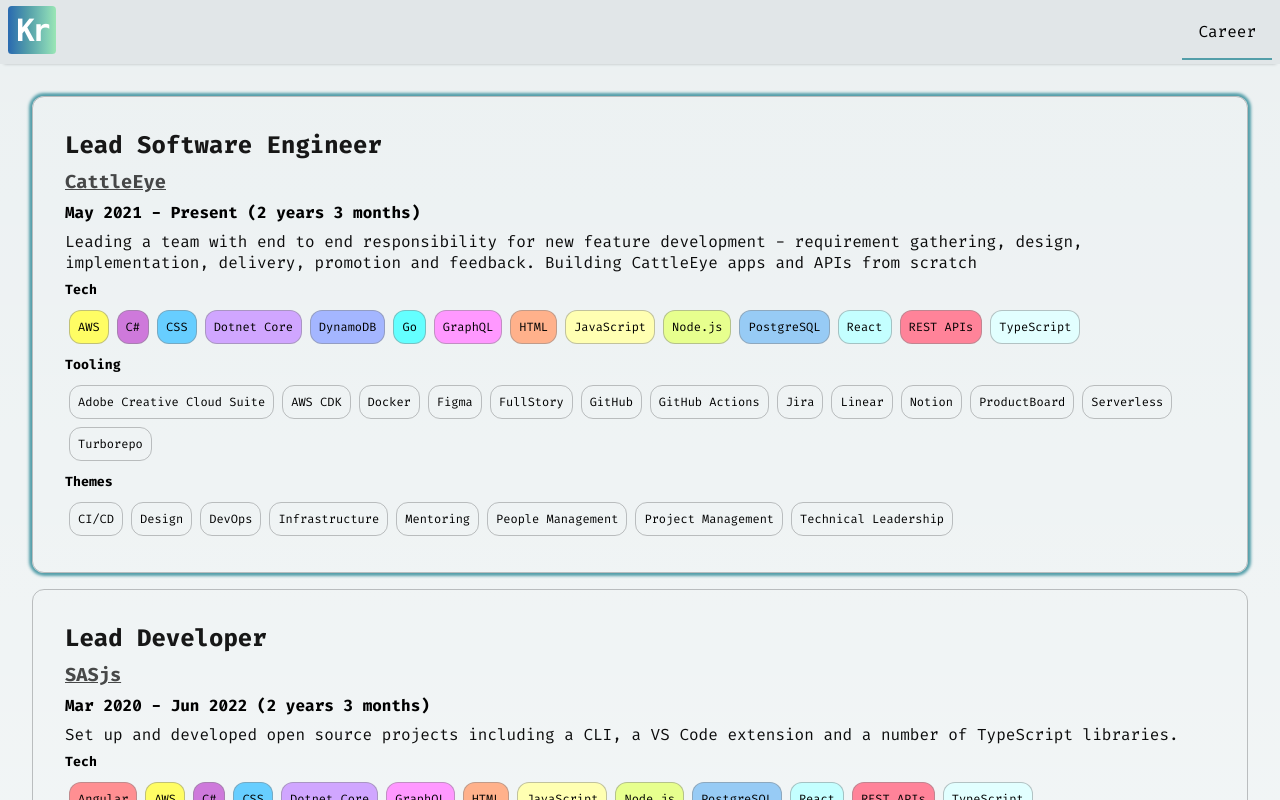
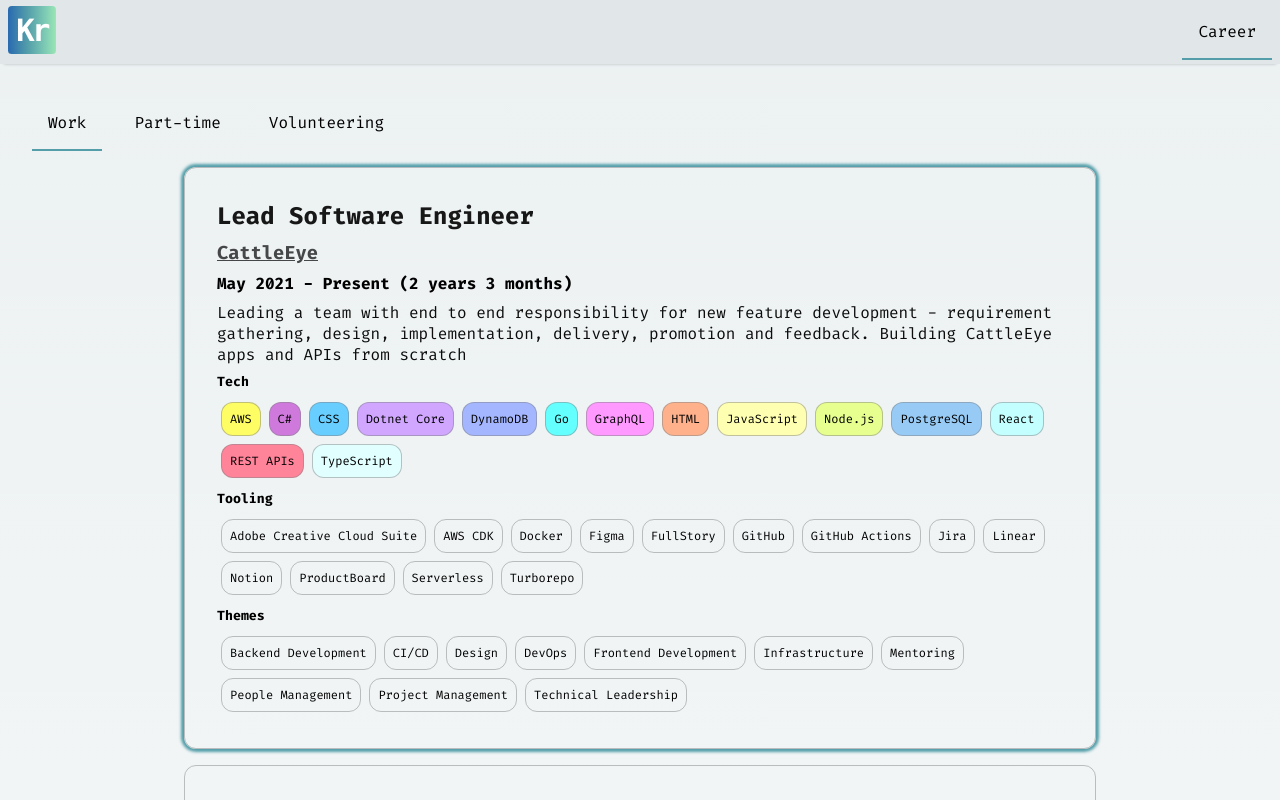
Before and after one commit to krishna-acondy/krishna-acondy.github.io, a Next.js app: page /career in a window 1280 px wide. Shown: the top 800 px of the page. Built offline with nearby package versions, Linux system fonts and the light colour scheme.

Commit message:
fix(career): split roles into work, part-time and voluntary

```diff
--- a/src/app/career/RoleCard.tsx
+++ b/src/app/career/RoleCard.tsx
@@ -38,6 +38,8 @@ const techColorMap: Record<Technology, string> = {
   DynamoDB: '#4052d5',
   MySQL: '#ffa518',
   'MS SQL': '#ba1c1b',
+  Firebase: '#ffcb31',
+  Gatsby: '#653499',
 };
 
 const changeBrightness = (hexColor: string, magnitude: number) => {
--- a/src/app/career/data.ts
+++ b/src/app/career/data.ts
@@ -21,6 +21,8 @@ export type Technology =
   | 'MySQL'
   | 'DynamoDB'
   | 'REST APIs'
+  | 'Firebase'
+  | 'Gatsby'
   | 'E2E Testing';
 
 export type Theme =
@@ -55,6 +57,8 @@ export type Tool =
   | 'ProductBoard'
   | 'Notion'
   | 'Interwoven CMS'
+  | 'Prismic CMS'
+  | 'Ghost CMS'
   | 'Plumtree Portal'
   | 'Sharepoint'
   | 'Microsoft TFS';
@@ -77,7 +81,143 @@ export type Role = {
   tools: Tool[];
 };
 
-export const roles: Role[] = [
+export const volunteerRoles: Role[] = [
+  {
+    designation: 'Volunteer Developer',
+    company: 'Internet Freedom Foundation',
+    url: 'https://internetfreedom.in',
+    description:
+      'Worked with a team of volunteers to design and develop a website for the Digital Patrakar Defence Clinic, which is a project offering pro bono legal advice and assistance to Indian journalists.',
+    location: { city: 'Remote', country: 'India' },
+    startDate: new Date('2021-10-01'),
+    tech: ['AWS', 'CSS', 'HTML', 'JavaScript', 'Node.js'],
+    themes: ['Design', 'DevOps', 'CI/CD', 'Frontend Development'],
+    tools: [
+      'Docker',
+      'GitHub',
+      'GitHub Actions',
+      'Figma',
+      'Adobe Creative Cloud Suite',
+      'Ghost CMS',
+    ],
+  },
+  {
+    designation: 'Volunteer Developer',
+    company: 'Newslaundry',
+    url: 'https://www.newslaundry.com/',
+    description:
+      'Working with a team of volunteers to help design and develop features on the Newslaundry website.',
+    location: { city: 'Remote', country: 'India' },
+    startDate: new Date('2022-10-01'),
+    tech: ['CSS', 'HTML', 'JavaScript', 'Node.js', 'React'],
+    themes: ['Design', 'DevOps', 'CI/CD', 'Frontend Development'],
+    tools: [
+      'Docker',
+      'GitHub',
+      'GitHub Actions',
+      'Figma',
+      'Adobe Creative Cloud Suite',
+    ],
+  },
+];
+
+export const partTimeRoles: Role[] = [
+  {
+    designation: 'Lead Developer',
+    company: 'SASjs',
+    url: 'https://github.com/sasjs',
+    description:
+      'Set up and developed open source projects including a CLI, a VS Code extension and a number of TypeScript libraries.',
+    location: { city: 'Remote', country: 'United Kingdom' },
+    startDate: new Date('2020-03-01'),
+    endDate: new Date('2022-06-30'),
+    tech: [
+      'AWS',
+      'C#',
+      'CSS',
+      'Dotnet Core',
+      'GraphQL',
+      'HTML',
+      'JavaScript',
+      'Node.js',
+      'Angular',
+      'REST APIs',
+      'React',
+      'TypeScript',
+      'PostgreSQL',
+    ],
+    themes: [
+      'Design',
+      'Mentoring',
+      'People Management',
+      'Project Management',
+      'Technical Leadership',
+      'DevOps',
+      'Infrastructure',
+      'CI/CD',
+      'Frontend Development',
+      'Backend Development',
+    ],
+    tools: [
+      'Docker',
+      'Turborepo',
+      'GitHub',
+      'GitHub Actions',
+      'AWS CDK',
+      'Figma',
+      'Adobe Creative Cloud Suite',
+      'Serverless',
+      'Linear',
+      'Jira',
+      'FullStory',
+      'ProductBoard',
+      'Notion',
+    ],
+  },
+  {
+    designation: 'App Developer',
+    company: 'GetMeFit',
+    url: 'https://www.gmfwellbeing.com/',
+    description:
+      'Prototyped, developed and released a platform for fitness trainers to provide classes online.',
+    location: { city: 'Remote', country: 'United Kingdom' },
+    startDate: new Date('2020-01-01'),
+    endDate: new Date('2022-01-30'),
+    tech: [
+      'Firebase',
+      'CSS',
+      'GraphQL',
+      'HTML',
+      'JavaScript',
+      'Node.js',
+      'REST APIs',
+      'React',
+      'TypeScript',
+      'Gatsby',
+    ],
+    themes: [
+      'Design',
+      'Project Management',
+      'Technical Leadership',
+      'DevOps',
+      'Infrastructure',
+      'CI/CD',
+      'Frontend Development',
+      'Backend Development',
+    ],
+    tools: [
+      'Docker',
+      'Prismic CMS',
+      'GitHub',
+      'GitHub Actions',
+      'Figma',
+      'Adobe Creative Cloud Suite',
+      'Notion',
+    ],
+  },
+];
+
+export const workRoles: Role[] = [
   {
     designation: 'Lead Software Engineer',
     company: 'CattleEye',
@@ -111,56 +251,8 @@ export const roles: Role[] = [
       'DevOps',
       'Infrastructure',
       'CI/CD',
-    ],
-    tools: [
-      'Docker',
-      'Turborepo',
-      'GitHub',
-      'GitHub Actions',
-      'AWS CDK',
-      'Figma',
-      'Adobe Creative Cloud Suite',
-      'Serverless',
-      'Linear',
-      'Jira',
-      'FullStory',
-      'ProductBoard',
-      'Notion',
-    ],
-  },
-  {
-    designation: 'Lead Developer',
-    company: 'SASjs',
-    url: 'https://sasjs.io/',
-    description:
-      'Set up and developed open source projects including a CLI, a VS Code extension and a number of TypeScript libraries.',
-    location: { city: 'Remote', country: 'United Kingdom' },
-    startDate: new Date('2020-03-01'),
-    endDate: new Date('2022-06-30'),
-    tech: [
-      'AWS',
-      'C#',
-      'CSS',
-      'Dotnet Core',
-      'GraphQL',
-      'HTML',
-      'JavaScript',
-      'Node.js',
-      'Angular',
-      'REST APIs',
-      'React',
-      'TypeScript',
-      'PostgreSQL',
-    ],
-    themes: [
-      'Design',
-      'Mentoring',
-      'People Management',
-      'Project Management',
-      'Technical Leadership',
-      'DevOps',
-      'Infrastructure',
-      'CI/CD',
+      'Frontend Development',
+      'Backend Development',
     ],
     tools: [
       'Docker',
@@ -208,6 +300,8 @@ export const roles: Role[] = [
       'DevOps',
       'Infrastructure',
       'CI/CD',
+      'Frontend Development',
+      'Backend Development',
     ],
     tools: [
       'Lerna',
@@ -250,6 +344,8 @@ export const roles: Role[] = [
       'Technical Leadership',
       'DevOps',
       'CI/CD',
+      'Frontend Development',
+      'Backend Development',
     ],
     tools: [
       'Docker',
@@ -291,6 +387,8 @@ export const roles: Role[] = [
       'Mentoring',
       'Project Management',
       'Technical Leadership',
+      'Frontend Development',
+      'Backend Development',
     ],
     tools: [
       'Docker',
@@ -312,7 +410,7 @@ export const roles: Role[] = [
     startDate: new Date('2009-07-01'),
     endDate: new Date('2012-07-31'),
     tech: ['CSS', 'C#', 'HTML', 'JavaScript', 'REST APIs', 'MS SQL', 'MySQL'],
-    themes: ['Project Management'],
+    themes: ['Project Management', 'Frontend Development'],
     tools: ['SVN', 'Interwoven CMS', 'Plumtree Portal', 'Sharepoint'],
   },
 ];
--- a/src/app/career/page.module.css
+++ b/src/app/career/page.module.css
@@ -11,14 +11,31 @@
   flex-direction: column;
   gap: 1rem;
   flex-wrap: wrap;
+  max-width: 75%;
 }
 
 .roles * {
   flex: 1;
 }
 
+.tabs {
+  display: flex;
+  gap: 1rem;
+  margin-bottom: 1rem;
+  align-items: center;
+  justify-content: flex-start;
+  width: 100%;
+}
+
 /* Mobile */
 @media (max-width: 700px) {
+  .tabs {
+    justify-content: center;
+  }
+
+  .roles {
+    max-width: 100%;
+  }
 }
 
 /* Tablet and Smaller Desktop */
--- a/src/app/career/page.tsx
+++ b/src/app/career/page.tsx
@@ -1,12 +1,38 @@
+'use client';
 import styles from './page.module.css';
-import { roles } from './data';
+import { Role, partTimeRoles, volunteerRoles, workRoles } from './data';
 import RoleCard from './RoleCard';
+import Tab from '~/components/Tab';
+import React from 'react';
+
+const roleMap: Record<string, Role[]> = {
+  work: workRoles,
+  partTime: partTimeRoles,
+  volunteering: volunteerRoles,
+};
+
+const tabs = [
+  { label: 'Work', id: 'work' },
+  { label: 'Part-time', id: 'partTime' },
+  { label: 'Volunteering', id: 'volunteering' },
+];
 
 export default function Career() {
+  const [tab, setTab] = React.useState('work');
   return (
     <main className={styles.main}>
+      <div className={styles.tabs}>
+        {tabs.map((t) => (
+          <Tab
+            label={t.label}
+            active={tab === t.id}
+            key={t.id}
+            onClick={() => setTab(t.id)}
+          />
+        ))}
+      </div>
       <div className={styles.roles}>
-        {roles
+        {roleMap[tab]
           .sort((a, b) => b.startDate.getTime() - a.startDate.getTime())
           .map((role) => (
             <RoleCard key={role.company + role.designation} role={role} />
--- a/src/components/Tab.tsx
+++ b/src/components/Tab.tsx
@@ -5,21 +5,28 @@ import { usePathname } from 'next/navigation';
 import styles from './Tab.module.css';
 
 type TabProps = {
-  url: string;
+  url?: string;
   label: string;
+  active?: boolean;
+  onClick?: () => unknown;
 };
 
-function Tab({ url, label }: TabProps) {
+function Tab({ url, label, active, onClick }: TabProps) {
   const pathname = usePathname();
   const isCurrentRoute = url === pathname;
 
-  return (
-    <Link href={url}>
-      <div className={`${styles.tab} ${isCurrentRoute ? styles.active : ''}`}>
-        {label}
-      </div>
-    </Link>
+  const tabFragment = (
+    <div
+      className={`${styles.tab} ${
+        isCurrentRoute || active ? styles.active : ''
+      }`}
+      onClick={onClick}
+    >
+      {label}
+    </div>
   );
+
+  return url ? <Link href={url}>{tabFragment}</Link> : tabFragment;
 }
 
 export default Tab;
```
